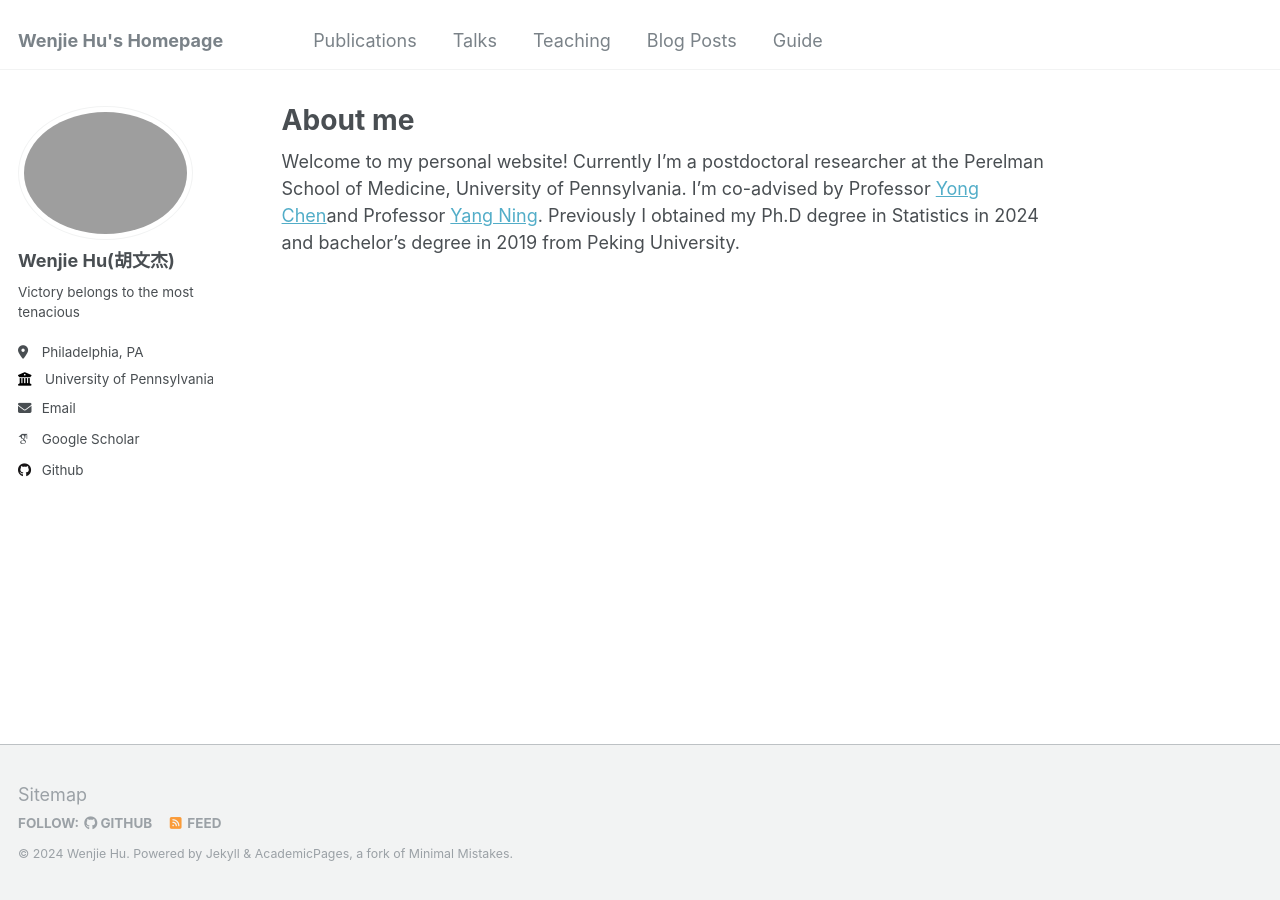
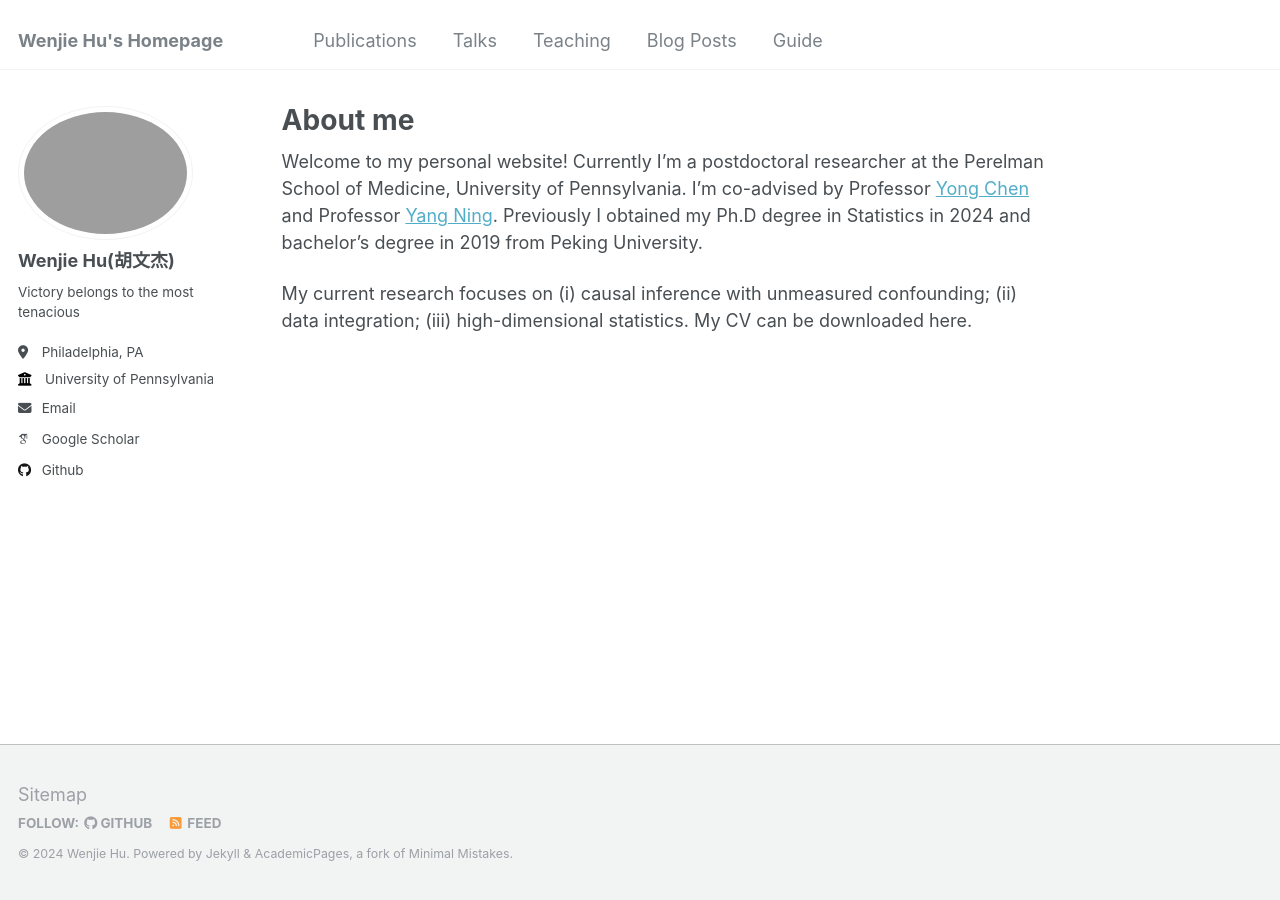
Before and after one commit to hwj0828/hwj0828.github.io, a Jekyll site: the page built from _pages/about.md, in a window 1280 px wide. Built offline with Jekyll 4.4.1, drawn with Linux system fonts in a browser that asks for light colours; some web fonts are replaced.

Commit message:
Update about.md

```diff
--- a/_pages/about.md
+++ b/_pages/about.md
@@ -7,4 +7,6 @@ redirect_from:
   - /about.html
 ---
 
-Welcome to my personal website! Currently I'm a postdoctoral researcher at the Perelman School of Medicine, University of Pennsylvania. I'm co-advised by Professor [Yong Chen](https://penncil.med.upenn.edu/about-pi/)and Professor [Yang Ning](https://yangning.stat.cornell.edu). Previously I obtained my Ph.D degree in Statistics in 2024 and bachelor's degree in 2019 from Peking University.
+Welcome to my personal website! Currently I'm a postdoctoral researcher at the Perelman School of Medicine, University of Pennsylvania. I'm co-advised by Professor [Yong Chen](https://penncil.med.upenn.edu/about-pi/) and Professor [Yang Ning](https://yangning.stat.cornell.edu). Previously I obtained my Ph.D degree in Statistics in 2024 and bachelor's degree in 2019 from Peking University.
+
+My current research focuses on (i) causal inference with unmeasured confounding; (ii) data integration; (iii) high-dimensional statistics. My CV can be downloaded here.
```
